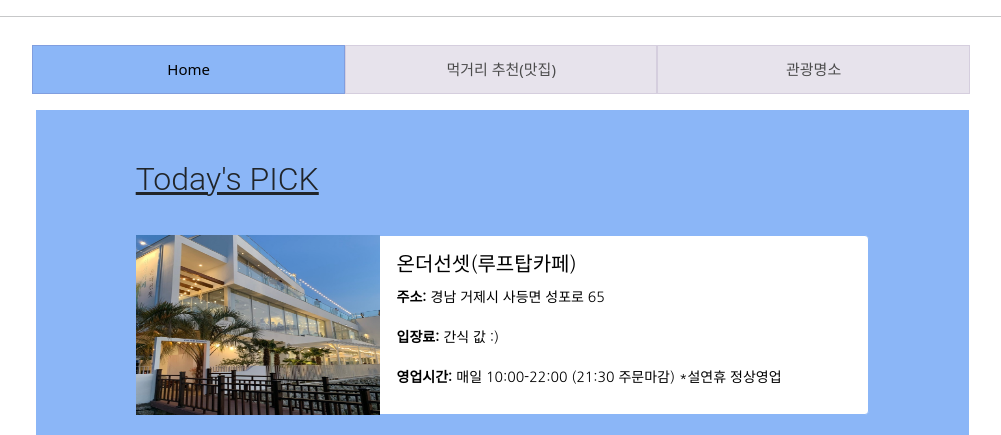
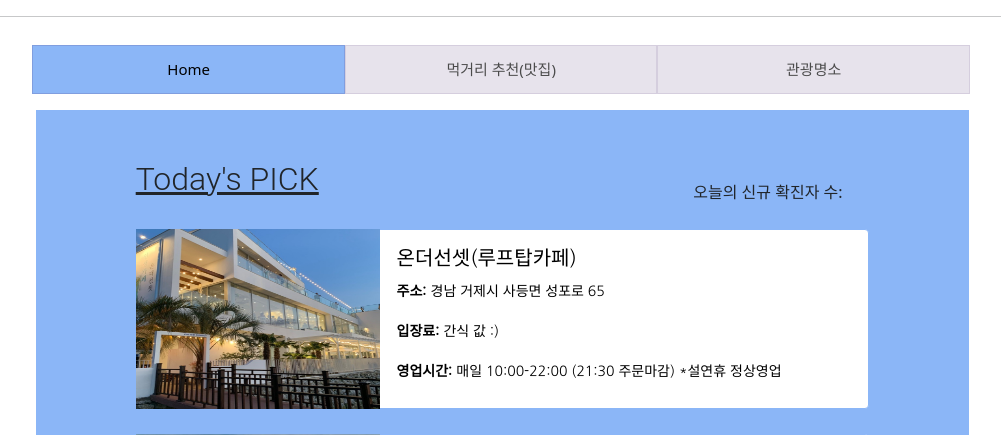
Before and after one commit to sungshin21/0817, a Django app: a page that uses project/main/templates/경남/경남.html in a window 1280 px wide. Shown: the part 203-638 px from the top of the page, without its empty margins (138-1139 px from the left). Run offline with Django 3.2, Linux system fonts and the light colour scheme.

Commit message:
코로나 수정

```diff
--- a/project/main/templates/경기/경기.html
+++ b/project/main/templates/경기/경기.html
@@ -539,8 +539,8 @@
             })
                 .done(function (msg) {
                     console.log(msg);
-                    console.log(msg.gangwon);
-                    $( "hn" ).append( "<strong>"+ msg.gangwon.newCase+"</strong>" );
+                    console.log(msg.gyeonggi);
+                    $( "hn" ).append( "<strong>"+ msg.gyeonggi.newCase+"</strong>" );
                 });
           </script>
         </div>
--- a/project/main/templates/경남/경남.html
+++ b/project/main/templates/경남/경남.html
@@ -513,16 +513,31 @@
             <hr>
           </div>
         </main>
-    <!--grid(먹거리 추천(맛집)&관광명소 누르는 부분) -->
-    <div class="row mb-3">
-      <a class="themed-grid-col1" href="/경남/">Home</a>
-      <a class="themed-grid-col2" href="/경남/맛집">먹거리 추천(맛집)</a>
-      <a class="themed-grid-col3" href="/경남/명소">관광명소</a>
-    </div>
+  <!--grid(먹거리 추천(맛집)&관광명소 누르는 부분) -->
+  <div class="row mb-3">
+    <a class="col themed-grid-col1" href="/경기/">Home</a>
+    <a class="col themed-grid-col2" href="/경기/맛집/">먹거리 추천(맛집)</a>
+    <a class="col themed-grid-col3" href="/경기/명소/">관광명소</a>
+  </div>
 
     <main class="container">
       <div class="background">
-      <h2 class="home_title" >Today's PICK</h2>
+        <h2 class="home_title" > Today's PICK</h2>
+        <div id="covid-19-newCase">
+          <hn>오늘의 신규 확진자 수:&nbsp;</hn>
+          <script>
+            $.ajax({
+                method: "GET",
+                url: "https://api.corona-19.kr/korea/country/new/?serviceKey=7TNc6tdHG3bajrI9VBeAoUPpgCMO8Ww2u",
+
+            })
+                .done(function (msg) {
+                    console.log(msg);
+                    console.log(msg.gyeongnam);
+                    $( "hn" ).append( "<strong>"+ msg.gyeongnam.newCase+"</strong>" );
+                });
+          </script>
+        </div>
       <a href="/경남/명소/온더선셋">
         <div class="card">
           <div class="row g-0">
--- a/project/main/templates/경북/경북.html
+++ b/project/main/templates/경북/경북.html
@@ -538,8 +538,8 @@
           })
               .done(function (msg) {
                   console.log(msg);
-                  console.log(msg.gangwon);
-                  $( "hn" ).append( "<strong>"+ msg.gangwon.newCase+"</strong>" );
+                  console.log(msg.gyeongbuk);
+                  $( "hn" ).append( "<strong>"+ msg.gyeongbuk.newCase+"</strong>" );
               });
         </script>
       </div>
--- a/project/main/templates/서울/서울.html
+++ b/project/main/templates/서울/서울.html
@@ -538,8 +538,8 @@
           })
               .done(function (msg) {
                   console.log(msg);
-                  console.log(msg.gangwon);
-                  $( "hn" ).append( "<strong>"+ msg.gangwon.newCase+"</strong>" );
+                  console.log(msg.seoul);
+                  $( "hn" ).append( "<strong>"+ msg.seoul.newCase+"</strong>" );
               });
         </script>
       </div>
--- a/project/main/templates/전남/전남.html
+++ b/project/main/templates/전남/전남.html
@@ -533,8 +533,8 @@
           })
               .done(function (msg) {
                   console.log(msg);
-                  console.log(msg.gangwon);
-                  $( "hn" ).append( "<strong>"+ msg.gangwon.newCase+"</strong>" );
+                  console.log(msg.jeonnam);
+                  $( "hn" ).append( "<strong>"+ msg.jeonnam.newCase+"</strong>" );
               });
         </script>
       </div>
--- a/project/main/templates/전북/전북.html
+++ b/project/main/templates/전북/전북.html
@@ -536,8 +536,8 @@
           })
               .done(function (msg) {
                   console.log(msg);
-                  console.log(msg.gangwon);
-                  $( "hn" ).append( "<strong>"+ msg.gangwon.newCase+"</strong>" );
+                  console.log(msg.jeonbuk);
+                  $( "hn" ).append( "<strong>"+ msg.jeonbuk.newCase+"</strong>" );
               });
         </script>
       </div>
```
